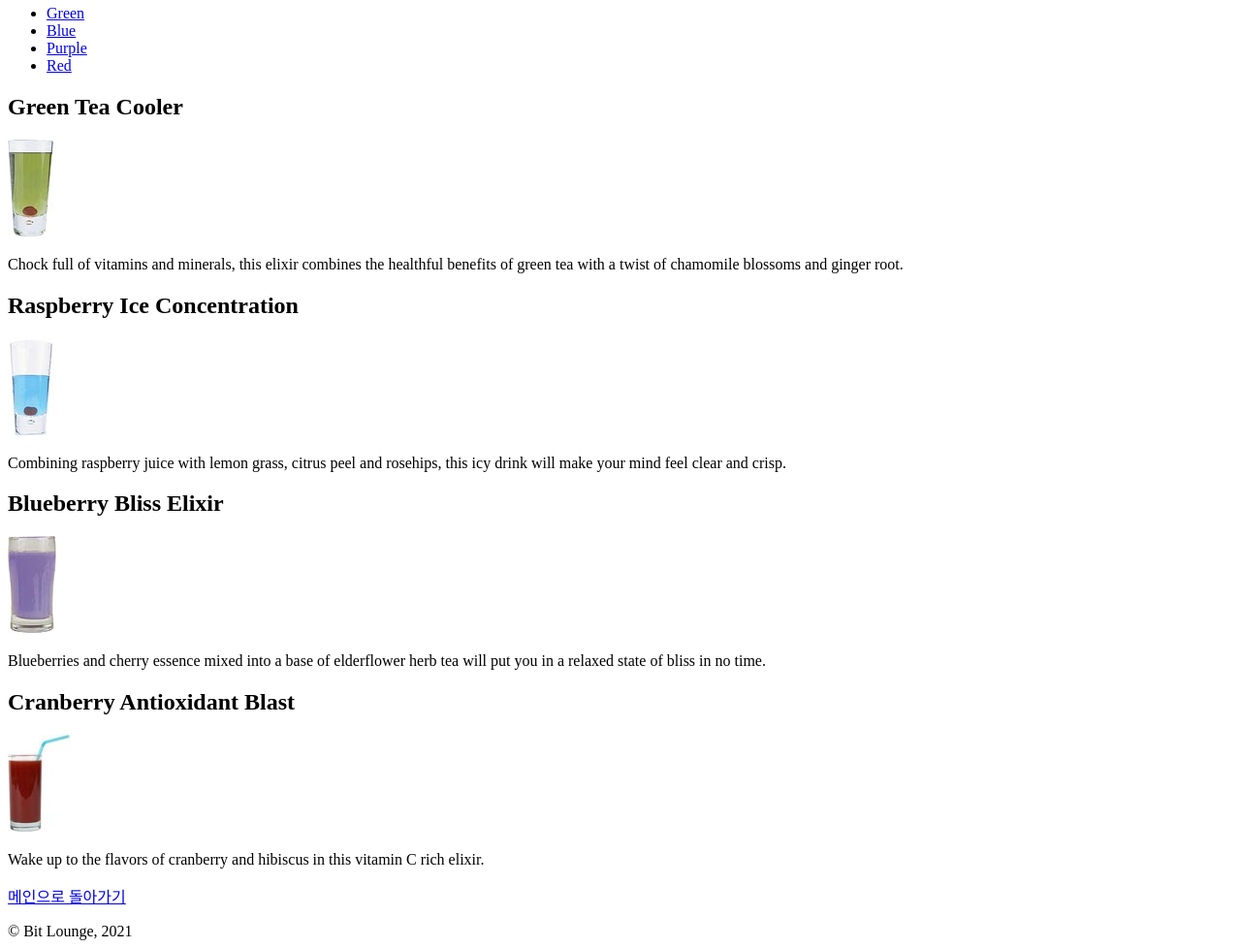
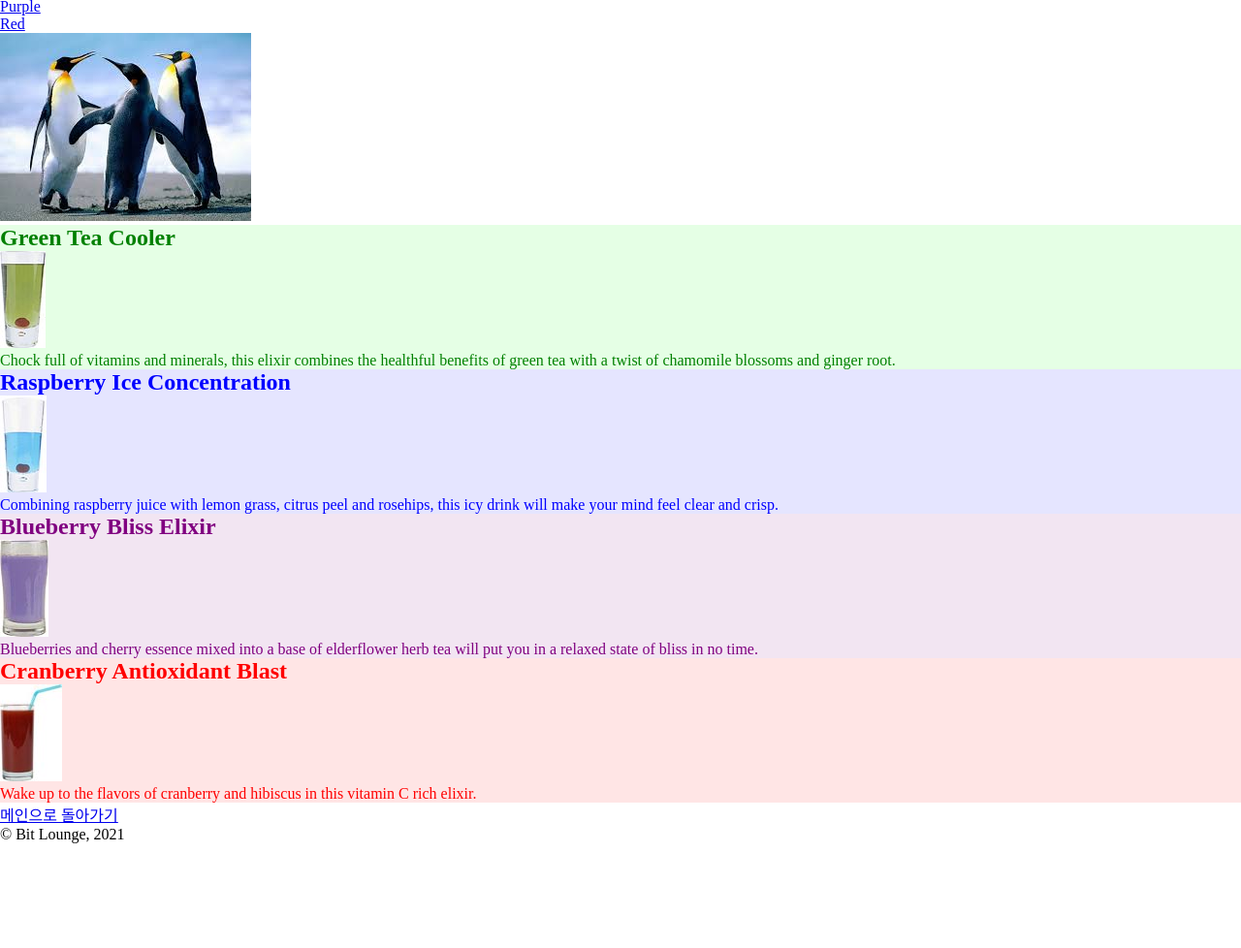
Before and after one commit to EEMO22/WEBFRONT, a plain HTML site: page ex01/elixir.html in a window 1280 px wide. Shown: the part 84-1062 px from the top of the page at 97% size. After the commit the page ends 954 px from the top, so only its background shows below. Drawn offline with Linux system fonts and the light colour scheme.

Commit message:
기본 선택자

```diff
--- /dev/null
+++ b/ex01/css/main.css
@@ -0,0 +1,8 @@
+@charset "UTF-8";
+
+/* 전체 선택자: 페이지 내의 모든 요소를 선택 */
+*{
+    margin: 0;
+    padding: 0;
+    /* color: grey */
+}
--- /dev/null
+++ b/ex01/css/style.css
@@ -0,0 +1,8 @@
+@charset "UTF-8";
+/* 외부 css를 불러 들인다 */
+@import "main.css";
+
+h1{
+    color: red;
+    background-color: greenyellow;
+}
--- a/ex01/elixir.html
+++ b/ex01/elixir.html
@@ -4,12 +4,46 @@
     <meta http-equiv="Content-Type"
       content="text/html; charset=UTF-8" />
     <title>Bit Lounge 건강음료</title>
+    <link rel="stylesheet" href="./css/style.css" />
+    <style>
+      /* id 셀렉터: #아이디 */
+      #green {  /* id가 green인 요소 */
+        color: green;
+      }
+      #blue {
+        color: blue;
+      }
+      #purple {
+        color: purple;
+      }
+      #red {
+        color: red;
+      }
+
+      /* class 셀렉터:
+        .클래스명 */
+        .beverage.green {
+          background-color: rgba(0, 255, 0, 0.1);
+        }
+
+        .beverage.blue {
+          background-color: rgba(0, 0, 255, 0.1);
+        }
+
+        .beverage.purple {
+          background-color: rgba(128, 0, 128, 0.1);
+        }
+
+        .beverage.red {
+          background-color: rgba(255, 0, 0, 0.1);
+        }
+    </style>
   </head>
   <body>
     <h1>건강 음료</h1>
     <!-- 메뉴 -->
     <nav>
-      <ul>
+      <ul class="menu">
         <!-- 순서가 없는 리스트 -->
         <li><a href="#green">Green</a></li>
         <li><a href="#blue">Blue</a></li>
@@ -20,8 +54,10 @@
 
     <!-- 실질 컨텐츠 시작 -->
     <article>
-
-      <section id="green">
+      <div class="seller">
+        <img src="./images/Penguins.jpg" alt="펭귄" />
+      </div>
+      <section id="green" class="green beverage">
         <div>
           <h2>Green Tea Cooler</h2>
           <img src="./images/green.jpg"
@@ -33,7 +69,7 @@
         </div>
       </section>
 
-      <section id="blue">
+      <section id="blue" class="blue beverage">
         <div>
           <h2>Raspberry Ice Concentration</h2>
             <img src ="./images/lightblue.jpg"
@@ -45,7 +81,7 @@
         </div>
       </section>
 
-      <section id="purple">
+      <section id="purple" class="purple beverage">
         <div>
           <h2>Blueberry Bliss Elixir</h2>
             <img src ="./images/blue.jpg"
@@ -57,7 +93,7 @@
         </div>
       </section>
 
-      <section id="red">
+      <section id="red" class="red beverage">
         <div>
           <h2>Cranberry Antioxidant Blast</h2>
             <img src ="./images/red.jpg"
```
Also changed, not shown: ex01/index.html (+15 -1 lines).
